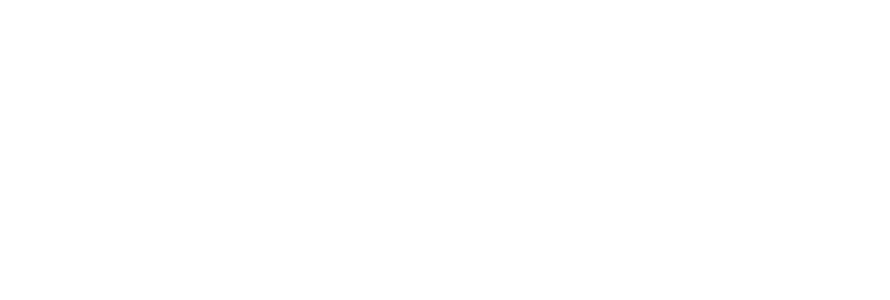
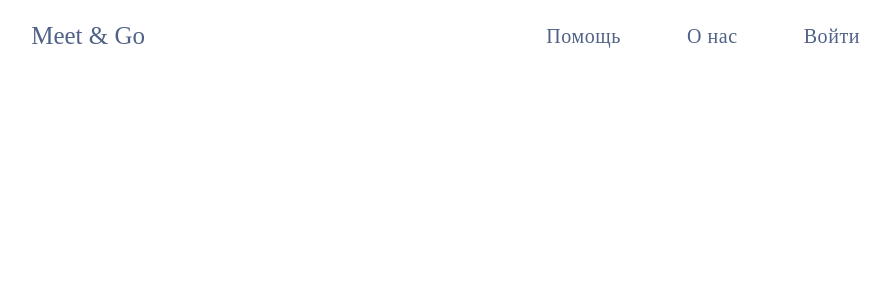
Before and after one commit to gna69/meet-go-frontend, a React (Create React App) app: page / in a window 1280 px wide. Shown: the top 300 px of the page, without its empty margins (362-1252 px from the left). Built offline with nearby package versions, Linux system fonts and the light colour scheme.

Commit message:
Add. Добавлен заголовок входа. Для телефонов работает хорошо, на ПК логотип не по центру.

```diff
--- a/package.json
+++ b/package.json
@@ -3,6 +3,7 @@
   "version": "0.1.0",
   "private": true,
   "dependencies": {
+    "@material-ui/core": "^4.11.0",
     "@testing-library/jest-dom": "^4.2.4",
     "@testing-library/react": "^9.3.2",
     "@testing-library/user-event": "^7.1.2",
--- a/src/App.js
+++ b/src/App.js
@@ -1,9 +1,10 @@
 import React from 'react';
+import Application from "./single-page";
 
 function App() {
   return (
     <div>
-
+      <Application/>
     </div>
   );
 }
--- /dev/null
+++ b/src/single-page/headers/LoginHeader.js
@@ -0,0 +1,41 @@
+import React from "react";
+import Button from "@material-ui/core/Button";
+import Box from "@material-ui/core/Box";
+
+const styles = {
+    buttonStyle: {
+        fontSize: 20,
+        textTransform: "none",
+        marginRight: 50,
+    },
+    textStyle: {
+        fontFamily: "Bahnschrift",
+        color: "#506287",
+    },
+    logoStyle: {
+        margin: '0 auto',
+        // marginRight: "30%",
+        fontSize: 25
+    },
+    headerStyle: {
+        display: "flex",
+        alignItems: "center",
+        justifyContent: "flex-end",
+        flexWrap: "wrap",
+        marginTop: "1%"
+    }
+};
+
+export default function LoginHeader() {
+    return (
+        <Box style={styles.headerStyle}>
+            <span style={{...styles.textStyle, ...styles.logoStyle}}> Meet & Go </span>
+
+            <Box style={{}}>
+                <Button style={{...styles.textStyle,...styles.buttonStyle}}> Помощь </Button>
+                <Button style={{...styles.textStyle,...styles.buttonStyle}}> О нас </Button>
+                <Button style={{...styles.textStyle,...styles.buttonStyle}}> Войти </Button>
+            </Box>
+        </Box>
+    )
+}
--- /dev/null
+++ b/src/single-page/index.js
@@ -0,0 +1,10 @@
+import React from "react";
+import MainPage from "./main-page";
+
+export default function Application() {
+    return (
+        <React.Fragment>
+            <MainPage/>
+        </React.Fragment>
+    )
+}
--- /dev/null
+++ b/src/single-page/main-page/index.js
@@ -0,0 +1,11 @@
+import React from "react";
+import Box from "@material-ui/core/Box";
+import LoginHeader from "../headers/LoginHeader";
+
+export default function MainPage() {
+    return (
+        <Box>
+            <LoginHeader/>
+        </Box>
+    );
+}
```
Also changed, not shown: 1 other file (tests, documents, lock files or other folders).
